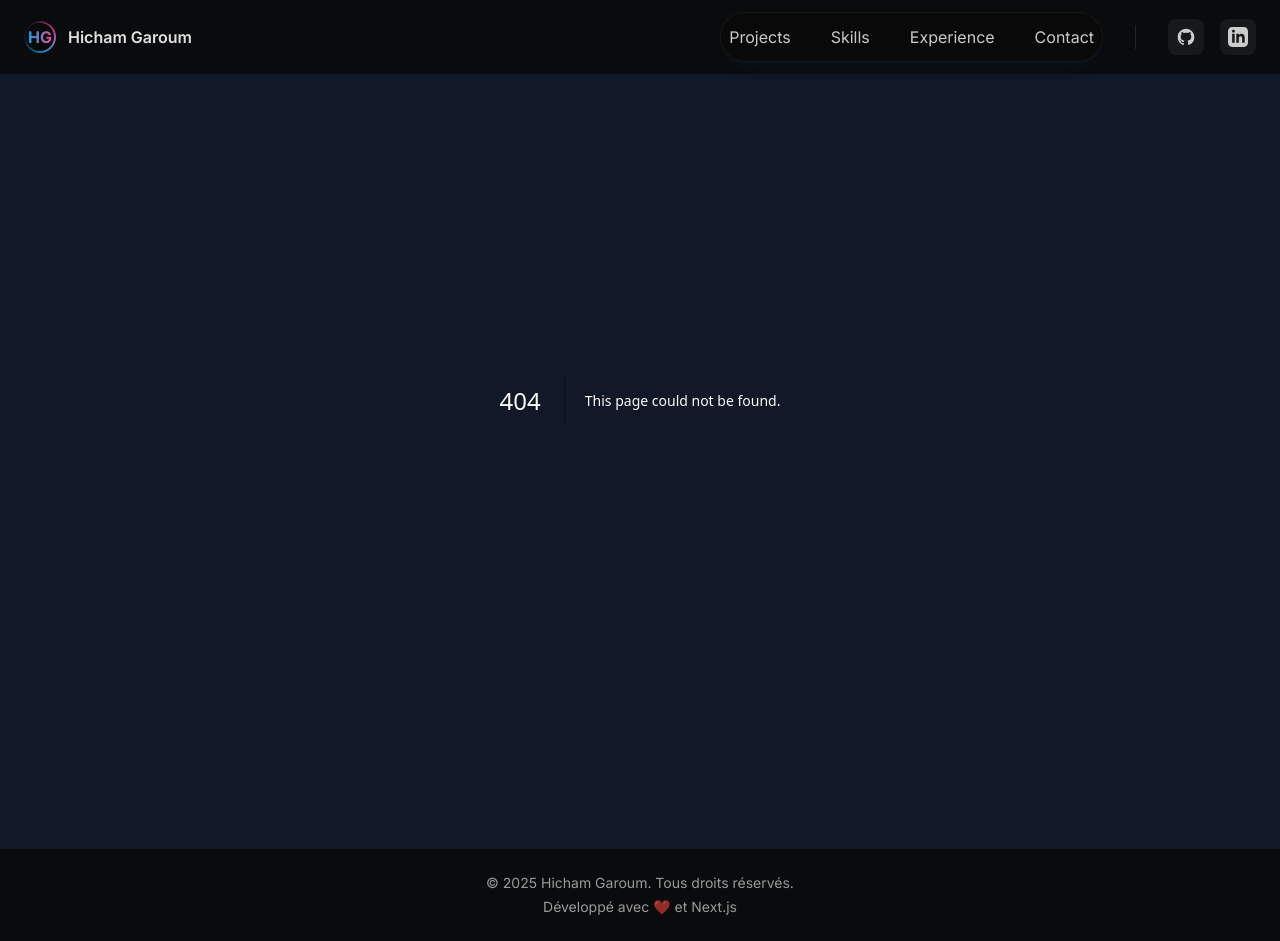
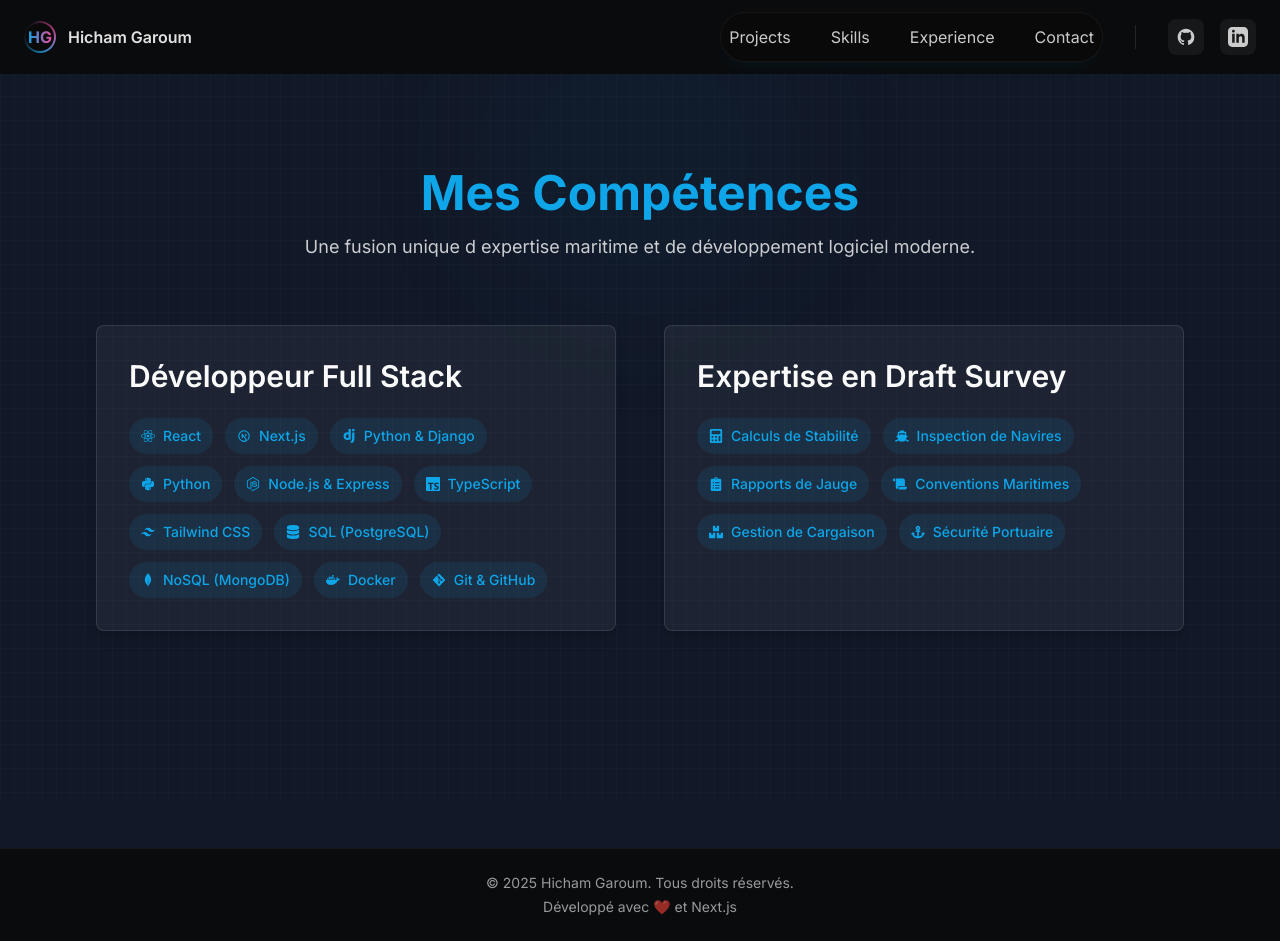
Before and after one commit to Hicham1970/portify, a Next.js app: page /skills in a window 1280 px wide. Before the commit this address had no page. Built offline with nearby package versions, Linux system fonts and the light colour scheme.

Commit message:
Add Skills page

```diff
--- a/app/layout.tsx
+++ b/app/layout.tsx
@@ -19,8 +19,10 @@ export default function RootLayout({
 }>) {
   return (
     <html lang="fr">
-      {/* Ajout de bg-gray-900 pour un fond unifié */}
       <body className={`${inter.className} bg-gray-900 text-content`}>
+        {/* Conteneur pour l'animation de fond globale */}
+        <div className="absolute inset-0 -z-10 h-full w-full bg-gray-900 bg-[linear-gradient(to_right,#8080806a_1px,transparent_1px),linear-gradient(to_bottom,#8080801a_1px,transparent_1px)] bg-[size:14px_24px]"></div>
+
         <Navbar />
         {children}
           <Footer />
--- /dev/null
+++ b/app/skills/page.tsx
@@ -0,0 +1,76 @@
+import React from 'react';
+import { FaReact, FaNodeJs, FaPython, FaDocker, FaGitAlt, FaDatabase, FaShip, FaCalculator, FaClipboardList, FaScroll, FaBoxes, FaAnchor } from 'react-icons/fa';
+import { SiTypescript, SiTailwindcss, SiDjango, SiMongodb } from 'react-icons/si';
+import { TbBrandNextjs } from 'react-icons/tb';
+
+// Données pour les compétences Full Stack
+const fullStackSkills = [
+    { name: 'React', icon: <FaReact /> },
+  { name: 'Next.js', icon: <TbBrandNextjs /> },
+  { name: 'Python & Django', icon: <SiDjango /> },
+  { name: 'Python', icon: <FaPython /> },
+  { name: 'Node.js & Express', icon: <FaNodeJs /> },
+  { name: 'TypeScript', icon: <SiTypescript /> },
+  { name: 'Tailwind CSS', icon: <SiTailwindcss /> },
+  { name: 'SQL (PostgreSQL)', icon: <FaDatabase /> },
+  { name: 'NoSQL (MongoDB)', icon: <SiMongodb /> },
+  { name: 'Docker', icon: <FaDocker /> },
+  { name: 'Git & GitHub', icon: <FaGitAlt /> },
+];
+
+// Données pour les compétences en Draft Survey
+const draftSurveySkills = [
+  { name: 'Calculs de Stabilité', icon: <FaCalculator /> },
+  { name: 'Inspection de Navires', icon: <FaShip /> },
+  { name: 'Rapports de Jauge', icon: <FaClipboardList /> },
+  { name: 'Conventions Maritimes', icon: <FaScroll /> },
+  { name: 'Gestion de Cargaison', icon: <FaBoxes /> },
+  { name: 'Sécurité Portuaire', icon: <FaAnchor /> },
+];
+
+const SkillBadge = ({ name, icon }: { name: string; icon: React.ReactNode }) => (
+  <span className="inline-flex items-center gap-2 bg-primary/10 text-primary text-sm font-medium px-3 py-2 rounded-full">
+    {icon}
+    {name}
+  </span>
+);
+
+export default function SkillsPage() {
+  return (
+    <main className="relative min-h-screen flex flex-col items-center justify-center p-8 sm:p-24 overflow-hidden">
+      {/* Fond animé */}
+      <div className="absolute inset-0 -z-10 h-full w-full bg-gray-900 bg-[linear-gradient(to_right,#8080800a_1px,transparent_1px),linear-gradient(to_bottom,#8080800a_1px,transparent_1px)] bg-[size:14px_24px]">
+        <div className="absolute left-0 right-0 top-0 -z-10 m-auto h-[310px] w-[310px] rounded-full bg-primary/20 opacity-20 blur-[100px]"></div>
+      </div>
+
+      <div className="w-full max-w-6xl text-center">
+        <h1 className="text-5xl font-bold text-primary mb-4">Mes Compétences</h1>
+        <p className="text-lg text-content/80 mb-16">
+          Une fusion unique d expertise maritime et de développement logiciel moderne.
+        </p>
+
+        <div className="grid grid-cols-1 md:grid-cols-2 gap-12">
+          {/* Section Développeur Full Stack */}
+          <div className="bg-white/5 p-8 rounded-lg shadow-lg border border-white/10 text-left">
+            <h2 className="text-3xl font-semibold text-content mb-6">Développeur Full Stack</h2>
+            <div className="flex flex-wrap gap-3">
+              {fullStackSkills.map((skill) => (
+                <SkillBadge key={skill.name} name={skill.name} icon={skill.icon} />
+              ))}
+            </div>
+          </div>
+
+          {/* Section Draft Survey */}
+          <div className="bg-white/5 p-8 rounded-lg shadow-lg border border-white/10 text-left">
+            <h2 className="text-3xl font-semibold text-content mb-6">Expertise en Draft Survey</h2>
+            <div className="flex flex-wrap gap-3">
+              {draftSurveySkills.map((skill) => (
+                <SkillBadge key={skill.name} name={skill.name} icon={skill.icon} />
+              ))}
+            </div>
+          </div>
+        </div>
+      </div>
+    </main>
+  );
+}
--- a/components/navbar.tsx
+++ b/components/navbar.tsx
@@ -9,7 +9,7 @@ import { Bars3Icon, XMarkIcon } from '@heroicons/react/16/solid';
 
 const navItems = [
     { name: "Projects", href: "/projects" },
-    { name: "Skills", href: "#skills" },
+    { name: "Skills", href: "/skills" },
     { name: "Experience", href: "#experience" },
     { name: "Contact", href: "#contact" },
 ];
```
